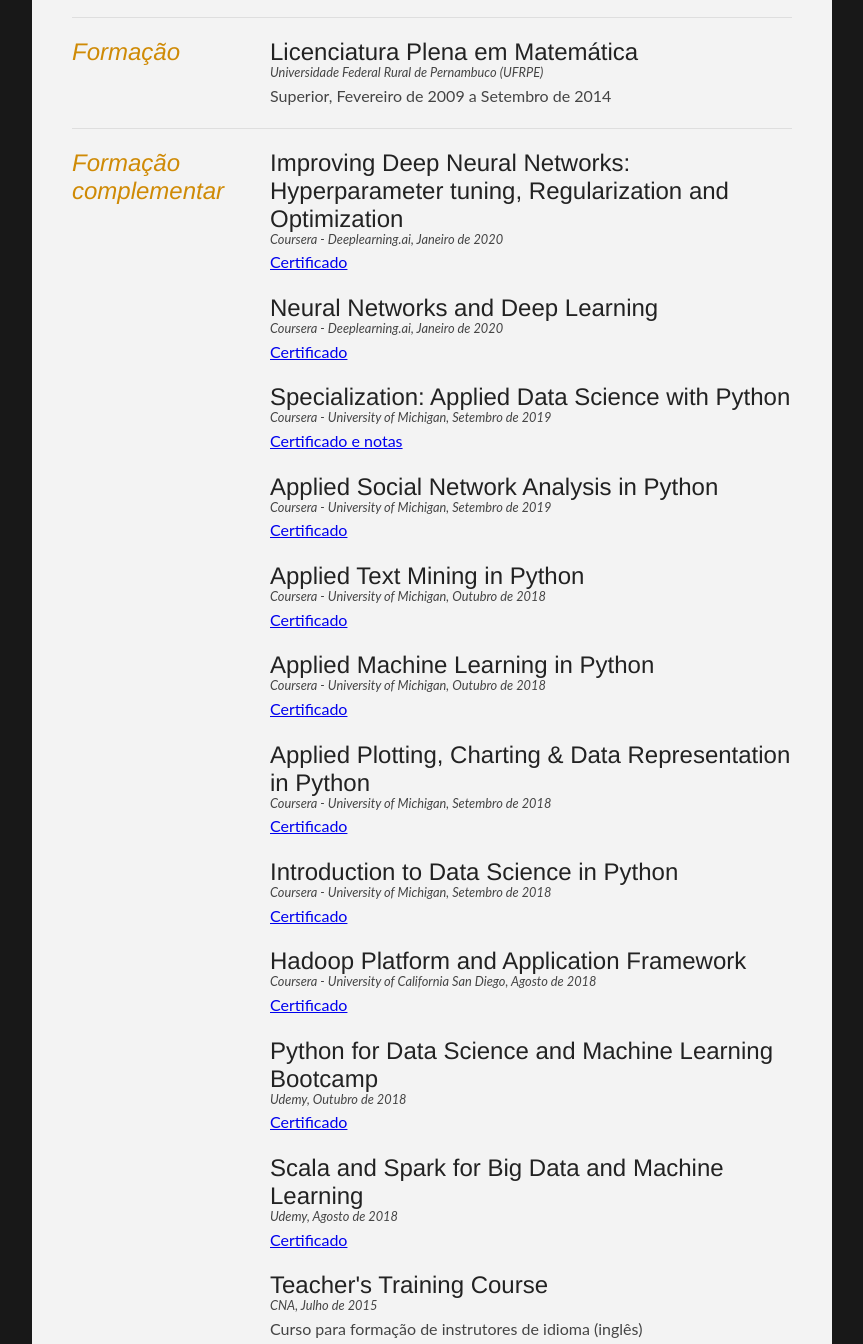
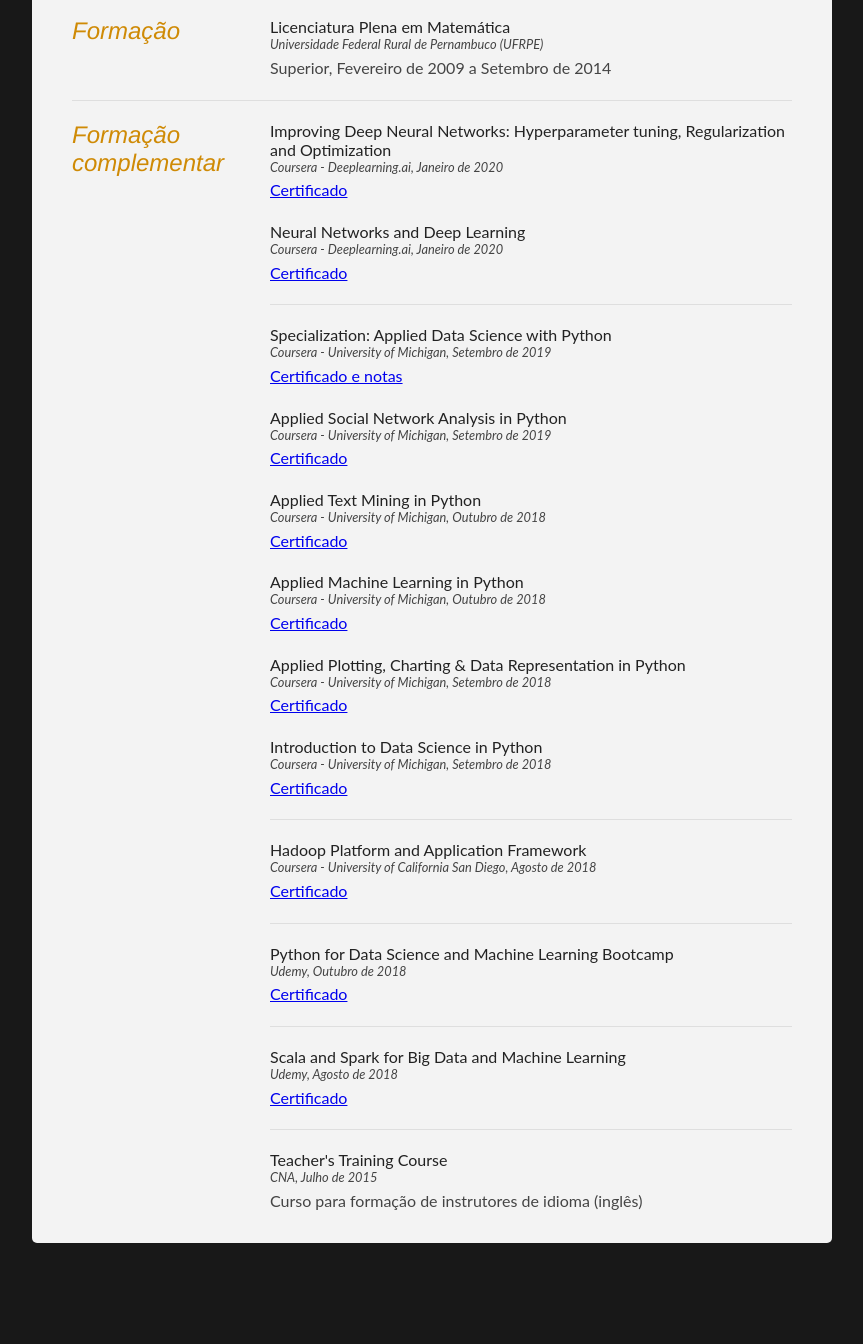
Before and after one commit to htbrandao/htbrandao.github.io, a plain HTML site: page index.html in a window 1280 px wide. Shown: the part 881-2225 px from the top of the page, without its empty margins (208-1071 px from the left). After the commit the page ends 2154 px from the top, so only its background shows below. Drawn offline with Linux system fonts and the light colour scheme.

Commit message:
checkpoint

```diff
--- a/index.html
+++ b/index.html
@@ -55,26 +55,6 @@
 		</div>
 		<div class="clear"></div>
 	</div>
-
-	<!-- DEVELOP -->
-	<!-- <div id="menu" class="mainDetails" style="background-color: rgb(222, 222, 222); padding: 5px 5px;"> -->
-		<!-- <div style="margin: 1px; text-align: center;"> -->
-
-			<!-- <a href="pages/sec.html" target="_blank">PGP Key</a>
-			<a href="pages/publishing.html" target="_blank">Publicações</a>
-			<a>PAGE_3</a>
-			<a>PAGE_4</a> -->
-			<!-- <ul class="ul">
-				<li class="li"><a href="#home">Home</a></li>
-				<li class="li"><a href="#news">News</a></li>
-				<li class="li"><a href="#contact">Contact</a></liclass="li">
-				<li class="li"><a href="#about">About</a></li>
-			  </ul> -->
-
-		<!-- </div> -->
-	<!-- </div> -->
-	<!-- DEVELOP -->
-
 	<div id="mainArea" class="quickFade delayFive">
 		<section>
 			<article>
@@ -97,20 +77,20 @@
 			</div>
 			<div class="sectionContent">
 				<article>
-					<h2>Analista de TI - Banco do Brasil</h2>
+					<h3>Analista de TI - Banco do Brasil</h3>
 					<p class="subDetails">Outubro de 2016 - Presente</p>
 					<p>Desenvolvimento de soluções de Ciências de Dados e Machine Learning.</p>
 				</article>
 				<article>
-					<h2>Escriturário - Banco do Brasil</h2>
+					<h3>Escriturário - Banco do Brasil</h3>
 					<p class="subDetails">Maio de  2016 - Setembro de 2016</p>
 					<p>Serviços bancários, atendimento ao cliente.</p>
 				</article>
 				<article>
-						<h2>Docência</h2>
-						<p class="subDetails">Julho de 2015 - Abril de 2016</p>
-						<p>Professor de Matemática e Inglês (ESL) na rede privada do Recife-PE.</p>
-					</article>
+					<h3>Docência</h3>
+					<p class="subDetails">Julho de 2015 - Abril de 2016</p>
+					<p>Professor de Matemática e Inglês (ESL) na rede privada do Recife-PE.</p>
+				</article>
 			</div>
 			<div class="clear"></div>
 		</section>
@@ -154,7 +134,7 @@
 			</div>
 			<div class="sectionContent">
 				<article>
-					<h2>Licenciatura Plena em Matemática</h2>
+					<h3>Licenciatura Plena em Matemática</h3>
 					<p class="subDetails">Universidade Federal Rural de Pernambuco (UFRPE)</p>
 					<p>Superior, Fevereiro de 2009 a Setembro de 2014</p>
 				</article>
@@ -167,85 +147,77 @@
 			</div>
 			<div class="sectionContent">
 				<article>
-					<h2>Improving Deep Neural Networks: Hyperparameter tuning, Regularization and Optimization</h2>
+					<h4>Improving Deep Neural Networks: Hyperparameter tuning, Regularization and Optimization</h4>
 					<p class="subDetails">Coursera - Deeplearning.ai, Janeiro de 2020</p>
 					<p><a href="https://www.coursera.org/account/accomplishments/certificate/NUA2SZ232Y47" target="_blank">Certificado</a></p>
-					<p></p>
 				</article>
 				<article>
-					<h2>Neural Networks and Deep Learning</h2>
+					<h4>Neural Networks and Deep Learning</h4>
 					<p class="subDetails">Coursera - Deeplearning.ai, Janeiro de 2020</p>
 					<p><a href="https://www.coursera.org/account/accomplishments/certificate/HQSGXQZKKD7L" target="_blank">Certificado</a></p>
 					<p></p>
 				</article>
+				<p style="border-bottom: 1px solid #dedede;"></p>
 				<article>
-					<h2>Specialization: Applied Data Science with Python</h2>
+					<h4>Specialization: Applied Data Science with Python</h4>
 					<p class="subDetails">Coursera - University of Michigan, Setembro de 2019</p>
 					<p><a href="https://www.coursera.org/account/accomplishments/specialization/CS58FBNTL85K" target="_blank">Certificado e notas</a></p>
 					<p></p>
 				</article>
 				<article>
-					<h2>Applied Social Network Analysis in Python</h2>
+					<h4>Applied Social Network Analysis in Python</h4>
 					<p class="subDetails">Coursera - University of Michigan, Setembro de 2019</p>
 					<p><a href="https://www.coursera.org/account/accomplishments/certificate/5G3ZP6UP9YEK" target="_blank">Certificado</a></p>
 					<p></p>
 				</article>
 				<article>
-					<h2>Applied Text Mining in Python</h2>
+					<h4>Applied Text Mining in Python</h4>
 					<p class="subDetails">Coursera - University of Michigan, Outubro de 2018</p>
 					<p><a href="https://www.coursera.org/account/accomplishments/certificate/9SEGNYZJ3KEM" target="_blank">Certificado</a></p>
 				</article>
 				<article>
-					<h2>Applied Machine Learning in Python</h2>
+					<h4>Applied Machine Learning in Python</h4>
 					<p class="subDetails">Coursera - University of Michigan, Outubro de 2018</p>
 					<p><a href="https://www.coursera.org/account/accomplishments/certificate/4NF26ZMPK9BX" target="_blank">Certificado</a></p>
 				</article>
 				<article>
-					<h2>Applied Plotting, Charting & Data Representation in Python</h2>
+					<h4>Applied Plotting, Charting & Data Representation in Python</h4>
 					<p class="subDetails">Coursera - University of Michigan, Setembro de 2018</p>
 					<p><a href="https://www.coursera.org/account/accomplishments/certificate/Q9QL7RNTTMD7" target="_blank">Certificado</a></p>
 				</article>
 				<article>
-					<h2>Introduction to Data Science in Python</h2>
+					<h4>Introduction to Data Science in Python</h4>
 					<p class="subDetails">Coursera - University of Michigan, Setembro de 2018</p>
 					<p><a href="https://www.coursera.org/account/accomplishments/certificate/ATLF5FL8EJN6" target="_blank">Certificado</a></p>
 				</article>
+				<p style="border-bottom: 1px solid #dedede;"></p>
 				<article>
-					<h2>Hadoop Platform and Application Framework</h2>
+					<h4>Hadoop Platform and Application Framework</h4>
 					<p class="subDetails">Coursera - University of California San Diego, Agosto de 2018</p>
 					<p><a href="https://www.coursera.org/account/accomplishments/certificate/STMCANFSRB27" target="_blank">Certificado</a></p>
 				</article>
+				<p style="border-bottom: 1px solid #dedede;"></p>
 				<article>
-					<h2>Python for Data Science and Machine Learning Bootcamp</h2>
+					<h4>Python for Data Science and Machine Learning Bootcamp</h4>
 					<p class="subDetails">Udemy, Outubro de 2018</p>
 					<p><a href="https://www.udemy.com/certificate/UC-MU69QJGJ/" target="_blank">Certificado</a></p>
 				</article>
+				<p style="border-bottom: 1px solid #dedede;"></p>
 				<article>
-					<h2>Scala and Spark for Big Data and Machine Learning </h2>
+					<h4>Scala and Spark for Big Data and Machine Learning </h4>
 					<p class="subDetails">Udemy, Agosto de 2018</p>
 					<p><a href="https://www.udemy.com/certificate/UC-M7YE43I9/" target="_blank">Certificado</a></p>
 				</article>
+				<p style="border-bottom: 1px solid #dedede;"></p>
 				<article>
-					<h2>Teacher's Training Course</h2>
+					<h4>Teacher's Training Course</h4>
 					<p class="subDetails">CNA, Julho de 2015</p>
 					<p>Curso para formação de instrutores de idioma (inglês)</p>
 				</article>
 			</div>
 			<div class="clear"></div>
 		</section>
-		<!-- <section>
-			<div class="clear"></div>
-		</section> -->
 	</div>
-	<!-- <div>
-	<footer class="footerSize">
-		<div>
-			<a href="https://gitlab.com/hbrandao/home-page" target="_blank">
-				<img src="./media/icon/opensource.svg" alt="openSource" class="openSourceIcon topMargin quickFade delayFive topMargin"></img>
-			</a>
-		</div>
-	</footer>
-	</div> -->
 </div>
 </body>
 </html>
```
